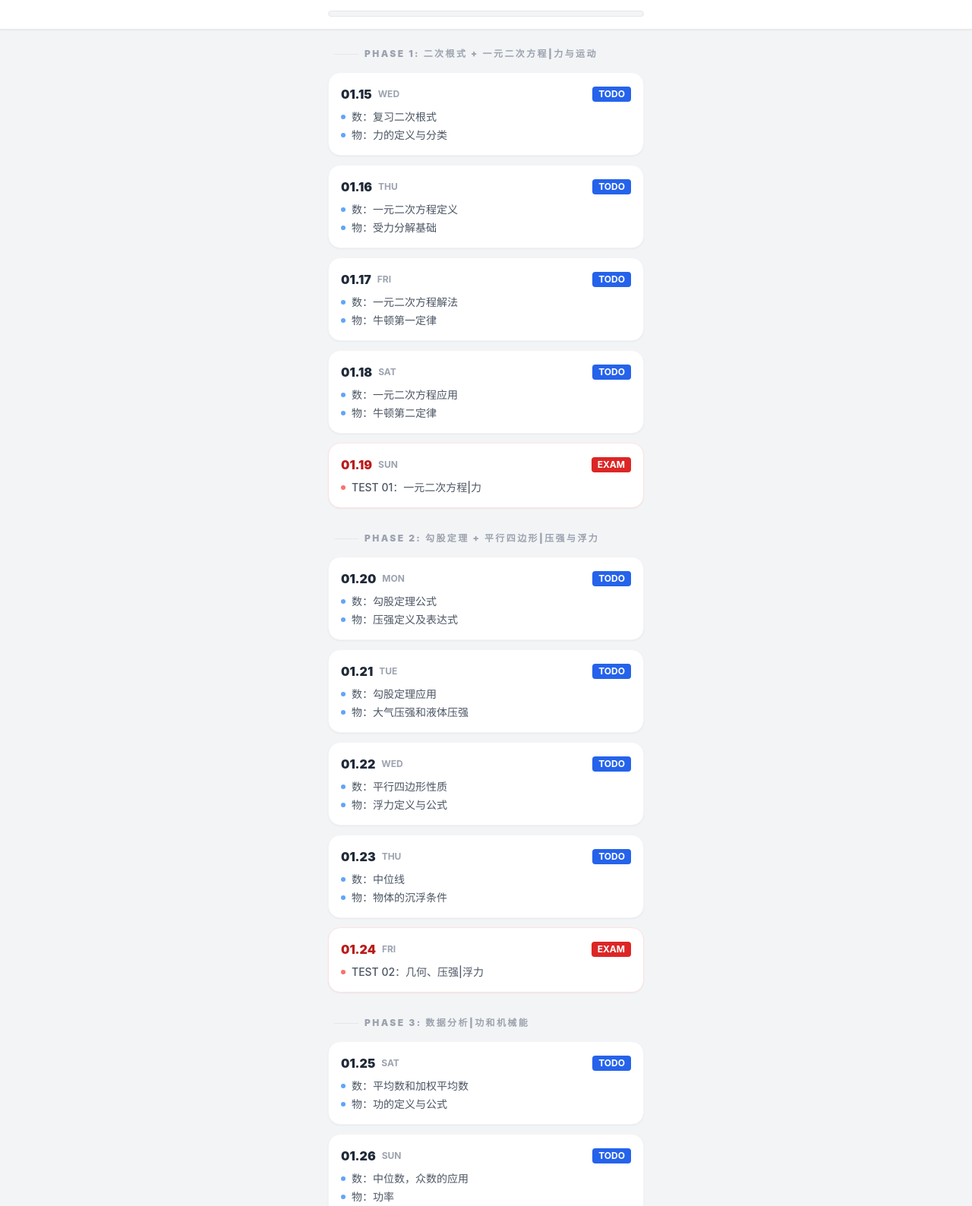
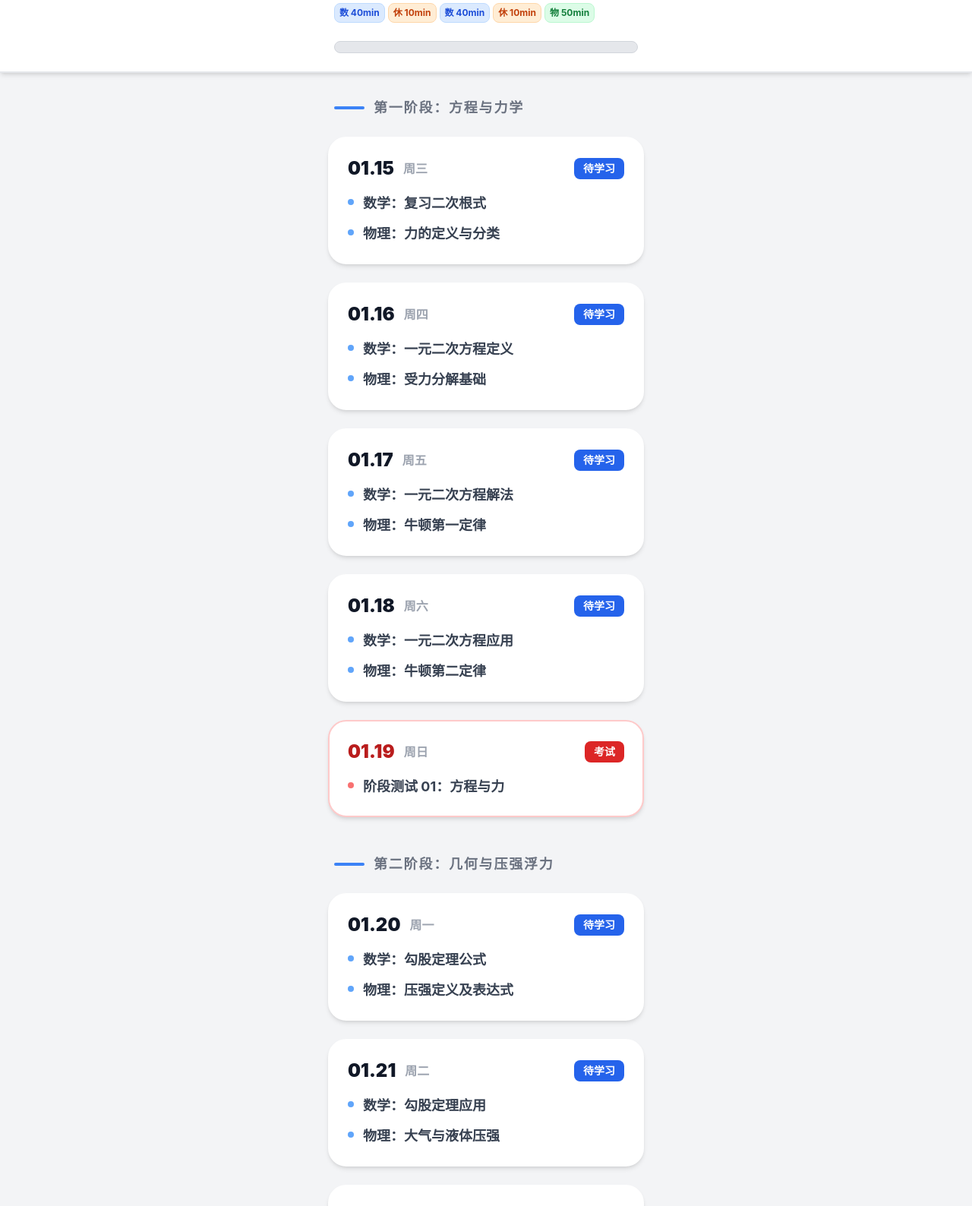
Before and after one commit to mortal-liu/wintervacation-time, a plain HTML site: page index.html in a window 1280 px wide. Shown: the part 96-1684 px from the top of the page at 76% size. Drawn offline with nearby package versions, Linux system fonts and the light colour scheme.

Commit message:
Add files via upload

```diff
--- a/index.html
+++ b/index.html
@@ -4,7 +4,6 @@
     <meta charset="UTF-8">
     <meta name="viewport" content="width=device-width, initial-scale=1.0, viewport-fit=cover">
     <meta name="theme-color" content="#2563eb">
-
     <title>寒假课表</title>
 
     <link rel="manifest" href="manifest.json">
@@ -22,70 +21,71 @@
             font-family: 'Inter', 'Noto Sans SC', sans-serif;
             -webkit-tap-highlight-color: transparent;
         }
-        .completed { opacity: 0.5; filter: grayscale(1); border-style: dashed !important; }
-        .completed .status-badge { background-color: #9ca3af !important; }
+        .completed { opacity: 0.4; filter: grayscale(1); border-style: dashed !important; }
+        .completed .status-badge { background-color: #6b7280 !important; }
         #progress-bar { transition: width 0.6s cubic-bezier(0.34, 1.56, 0.64, 1); }
     </style>
 </head>
-<body class="pb-10">
+<body class="pb-16">
 
-    <div class="sticky top-0 z-30 bg-white/95 backdrop-blur-md border-b border-gray-200 shadow-sm">
-        <div class="max-w-md mx-auto px-4 py-4">
-            <div class="flex justify-between items-end mb-3">
+    <div class="sticky top-0 z-30 bg-white/95 backdrop-blur-md border-b-2 border-gray-200 shadow-md">
+        <div class="max-w-md mx-auto px-6 py-6">
+            <div class="flex justify-between items-center mb-4">
                 <div>
-                    <h1 class="text-xl font-black text-gray-900">1.15 - 2.03 <span class="text-blue-600">2026</span></h1>
-                    <p class="text-xs text-gray-400 font-bold uppercase tracking-wider">Tutor Workflow Optimization</p>
+                    <h1 class="text-3xl font-black text-gray-900 tracking-tighter">2026 1.15-2.03寒假补课</h1>
+                    <p class="text-base text-gray-500 font-bold uppercase tracking-widest">学习进度追踪</p>
                 </div>
-                <span id="progress-percent" class="text-2xl font-black text-blue-600 italic">0%</span>
+                <span id="progress-percent" class="text-4xl font-black text-blue-600 italic">0%</span>
             </div>
 
-            <div class="flex flex-wrap gap-1 mb-4">
-                <span class="px-2 py-0.5 rounded bg-blue-100 text-blue-700 text-xs font-bold border border-blue-200">数 40min</span>
-                <span class="px-2 py-0.5 rounded bg-orange-100 text-orange-700 text-xs font-bold border border-orange-200">休 10min</span>
-                <span class="px-2 py-0.5 rounded bg-blue-100 text-blue-700 text-xs font-bold border border-blue-200">数 40min</span>
-                <span class="px-2 py-0.5 rounded bg-orange-100 text-orange-700 text-xs font-bold border border-orange-200">休 10min</span>
-                <span class="px-2 py-0.5 rounded bg-green-100 text-green-700 text-xs font-bold border border-green-200">物 50min</span>
+            <div class="flex flex-nowrap gap-1 mb-6">
+                <span class="px-1.5 py-1 rounded-lg bg-blue-100 text-blue-700 text-xs font-bold border border-blue-200 whitespace-nowrap">数 40min</span>
+                <span class="px-1.5 py-1 rounded-lg bg-orange-100 text-orange-700 text-xs font-bold border border-orange-200 whitespace-nowrap">休 10min</span>
+                <span class="px-1.5 py-1 rounded-lg bg-blue-100 text-blue-700 text-xs font-bold border border-blue-200 whitespace-nowrap">数 40min</span>
+                <span class="px-1.5 py-1 rounded-lg bg-orange-100 text-orange-700 text-xs font-bold border border-orange-200 whitespace-nowrap">休 10min</span>
+                <span class="px-1.5 py-1 rounded-lg bg-green-100 text-green-700 text-xs font-bold border border-green-200 whitespace-nowrap">物 50min</span>
             </div>
 
-            <div class="w-full bg-gray-100 rounded-full h-2 border border-gray-200 p-0.5">
-                <div id="progress-bar" class="bg-blue-600 h-1 rounded-full shadow-[0_0_8px_rgba(37,99,235,0.3)]" style="width: 0%"></div>
+            <div class="w-full bg-gray-200 rounded-full h-4 border border-gray-300 p-1">
+                <div id="progress-bar" class="bg-blue-600 h-2 rounded-full shadow-[0_0_12px_rgba(37,99,235,0.4)]" style="width: 0%"></div>
             </div>
         </div>
     </div>
 
-    <div class="max-w-md mx-auto px-4 mt-6">
-        <div id="schedule-content" class="space-y-8"></div>
+    <div class="max-w-md mx-auto px-4 mt-8">
+        <div id="schedule-content" class="space-y-12"></div>
     </div>
 
     <script>
+        // 内容完全保留，未作变动
         const scheduleData = [
-            { phase: "Phase 1: 二次根式 + 一元二次方程|力与运动", days: [
-                { id: "1-15", date: "01.15", day: "Wed", content: ["数：复习二次根式", "物：力的定义与分类"] },
-                { id: "1-16", date: "01.16", day: "Thu", content: ["数：一元二次方程定义", "物：受力分解基础"] },
-                { id: "1-17", date: "01.17", day: "Fri", content: ["数：一元二次方程解法", "物：牛顿第一定律"] },
-                { id: "1-18", date: "01.18", day: "Sat", content: ["数：一元二次方程应用", "物：牛顿第二定律"] },
-                { id: "1-19", date: "01.19", day: "Sun", content: ["TEST 01：一元二次方程|力"], isTest: true }
+            { phase: "第一阶段：方程与力学", days: [
+                { id: "1-15", date: "01.15", day: "周三", content: ["数学：复习二次根式", "物理：力的定义与分类"] },
+                { id: "1-16", date: "01.16", day: "周四", content: ["数学：一元二次方程定义", "物理：受力分解基础"] },
+                { id: "1-17", date: "01.17", day: "周五", content: ["数学：一元二次方程解法", "物理：牛顿第一定律"] },
+                { id: "1-18", date: "01.18", day: "周六", content: ["数学：一元二次方程应用", "物理：牛顿第二定律"] },
+                { id: "1-19", date: "01.19", day: "周日", content: ["阶段测试 01：方程与力"], isTest: true }
             ]},
-            { phase: "Phase 2: 勾股定理 + 平行四边形|压强与浮力", days: [
-                { id: "1-20", date: "01.20", day: "Mon", content: ["数：勾股定理公式", "物：压强定义及表达式"] },
-                { id: "1-21", date: "01.21", day: "Tue", content: ["数：勾股定理应用", "物：大气压强和液体压强"] },
-                { id: "1-22", date: "01.22", day: "Wed", content: ["数：平行四边形性质", "物：浮力定义与公式"] },
-                { id: "1-23", date: "01.23", day: "Thu", content: ["数：中位线", "物：物体的沉浮条件"] },
-                { id: "1-24", date: "01.24", day: "Fri", content: ["TEST 02：几何、压强|浮力"], isTest: true }
+            { phase: "第二阶段：几何与压强浮力", days: [
+                { id: "1-20", date: "01.20", day: "周一", content: ["数学：勾股定理公式", "物理：压强定义及表达式"] },
+                { id: "1-21", date: "01.21", day: "周二", content: ["数学：勾股定理应用", "物理：大气与液体压强"] },
+                { id: "1-22", date: "01.22", day: "周三", content: ["数学：平行四边形性质", "物理：浮力定义与公式"] },
+                { id: "1-23", date: "01.23", day: "周四", content: ["数学：中位线定理", "物理：物体沉浮条件"] },
+                { id: "1-24", date: "01.24", day: "周五", content: ["阶段测试 02：几何与浮力"], isTest: true }
             ]},
-            { phase: "Phase 3: 数据分析|功和机械能", days: [
-                { id: "1-25", date: "01.25", day: "Sat", content: ["数：平均数和加权平均数", "物：功的定义与公式"] },
-                { id: "1-26", date: "01.26", day: "Sun", content: ["数：中位数，众数的应用", "物：功率"] },
-                { id: "1-27", date: "01.27", day: "Mon", content: ["数：方差", "物：动能与势能"] },
-                { id: "1-28", date: "01.28", day: "Tue", content: ["数：方差的应用", "物：机械能与转化"] },
-                { id: "1-29", date: "01.29", day: "Wed", content: ["TEST 03：数据分析|机械能"], isTest: true }
+            { phase: "第三阶段：数据分析与机械能", days: [
+                { id: "1-25", date: "01.25", day: "周六", content: ["数学：加权平均数", "物理：功的定义与公式"] },
+                { id: "1-26", date: "01.26", day: "周日", content: ["数学：中位数与众数", "物理：功率计算"] },
+                { id: "1-27", date: "01.27", day: "周一", content: ["数学：方差计算", "物理：动能与势能"] },
+                { id: "1-28", date: "01.28", day: "周二", content: ["数学：方差的应用", "物理：机械能转化"] },
+                { id: "1-29", date: "01.29", day: "周三", content: ["阶段测试 03：数据与能量"], isTest: true }
             ]},
-            { phase: "Phase 4: 一次函数|简单机械与效率", days: [
-                { id: "1-30", date: "01.30", day: "Thu", content: ["数：一次函数基础定义", "物：杠杆的定义"] },
-                { id: "1-31", date: "01.31", day: "Fri", content: ["数：一次函数图像解析", "物：杠杆的应用"] },
-                { id: "2-01", date: "02.01", day: "Sat", content: ["数：一次函数求法", "物：制作简易杆称"] },
-                { id: "2-02", date: "02.02", day: "Sun", content: ["数：一次函数实战讲解", "物：滑轮的作用"] },
-                { id: "2-03", date: "02.03", day: "Mon", content: ["TEST 04：一次函数|简单机械"], isTest: true }
+            { phase: "第四阶段：一次函数与机械", days: [
+                { id: "1-30", date: "01.30", day: "周四", content: ["数学：一次函数基础", "物理：杠杆的定义"] },
+                { id: "1-31", date: "01.31", day: "周五", content: ["数学：一次函数图像", "物理：杠杆的应用"] },
+                { id: "2-01", date: "02.01", day: "周六", content: ["数学：一次函数解析式", "物理：简单机械效率"] },
+                { id: "2-02", date: "02.02", day: "周日", content: ["数学：函数综合实战", "物理：滑轮组的作用"] },
+                { id: "2-03", date: "02.03", day: "周一", content: ["全阶段终极考核"], isTest: true }
             ]}
         ];
 
@@ -95,27 +95,28 @@
             const container = document.getElementById('schedule-content');
             container.innerHTML = scheduleData.map(phase => `
                 <section>
-                    <h2 class="text-xs font-black text-gray-400 uppercase tracking-[0.2em] mb-4 flex items-center px-2">
-                        <span class="w-8 h-px bg-gray-200 mr-2"></span> ${phase.phase}
+                    <h2 class="text-lg font-black text-gray-500 uppercase tracking-widest mb-6 flex items-center px-2">
+                        <span class="w-10 h-1 bg-blue-500 mr-3 rounded"></span> ${phase.phase}
                     </h2>
-                    <div class="grid gap-3">
+                    <div class="grid gap-6">
                         ${phase.days.map(d => {
                             const isDone = completed.includes(d.id);
                             return `
-                                <div onclick="toggle('${d.id}')" class="group bg-white border ${d.isTest ? 'border-red-100 bg-red-50/20' : 'border-gray-100'} p-4 rounded-2xl shadow-sm transition-all active:scale-[0.97] ${isDone ? 'completed' : ''}">
-                                    <div class="flex justify-between items-center mb-2">
+                                <div onclick="toggle('${d.id}')" class="group bg-white border-2 ${d.isTest ? 'border-red-200 bg-red-50/30' : 'border-white'} p-6 rounded-3xl shadow-md transition-all active:scale-[0.98] ${isDone ? 'completed' : ''}">
+                                    <div class="flex justify-between items-center mb-4">
                                         <div class="flex items-center">
-                                            <span class="text-base font-black ${d.isTest ? 'text-red-700' : 'text-gray-800'}">${d.date}</span>
-                                            <span class="text-xs ml-2 text-gray-400 font-bold uppercase">${d.day}</span>
+                                            <span class="text-2xl font-black ${d.isTest ? 'text-red-700' : 'text-gray-900'}">${d.date}</span>
+                                            <span class="text-base ml-3 text-gray-400 font-bold">${d.day}</span>
                                         </div>
-                                        <span class="status-badge px-2 py-0.5 rounded text-xs font-bold ${d.isTest ? 'bg-red-600 text-white' : 'bg-blue-600 text-white'}">
-                                            ${isDone ? 'DONE' : (d.isTest ? 'EXAM' : 'TODO')}
+                                        <span class="status-badge px-3 py-1 rounded-lg text-sm font-black ${d.isTest ? 'bg-red-600 text-white' : 'bg-blue-600 text-white'}">
+                                            ${isDone ? '已完成' : (d.isTest ? '考试' : '待学习')}
                                         </span>
                                     </div>
-                                    <ul class="space-y-1">
+                                    <ul class="space-y-3">
                                         ${d.content.map(c => `
-                                            <li class="text-sm font-medium text-gray-600 flex items-center">
-                                                <span class="w-1.5 h-1.5 rounded-full ${d.isTest ? 'bg-red-400' : 'bg-blue-400'} mr-2"></span> ${c}
+                                            <li class="text-lg font-bold text-gray-700 flex items-start">
+                                                <span class="mt-2 w-2 h-2 rounded-full ${d.isTest ? 'bg-red-400' : 'bg-blue-400'} mr-3 shrink-0"></span>
+                                                <span>${c}</span>
                                             </li>
                                         `).join('')}
                                     </ul>
@@ -132,8 +133,7 @@
             const idx = completed.indexOf(id);
             if (idx === -1) {
                 completed.push(id);
-                // 优化震感：改为 40ms，反馈更明显
-                if (navigator.vibrate) navigator.vibrate(40);
+                if (navigator.vibrate) navigator.vibrate(60);
             } else {
                 completed.splice(idx, 1);
             }
```
